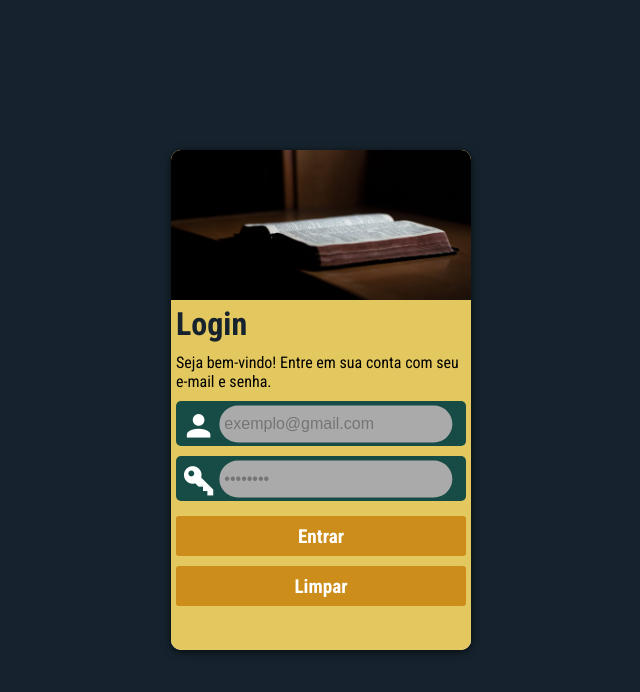
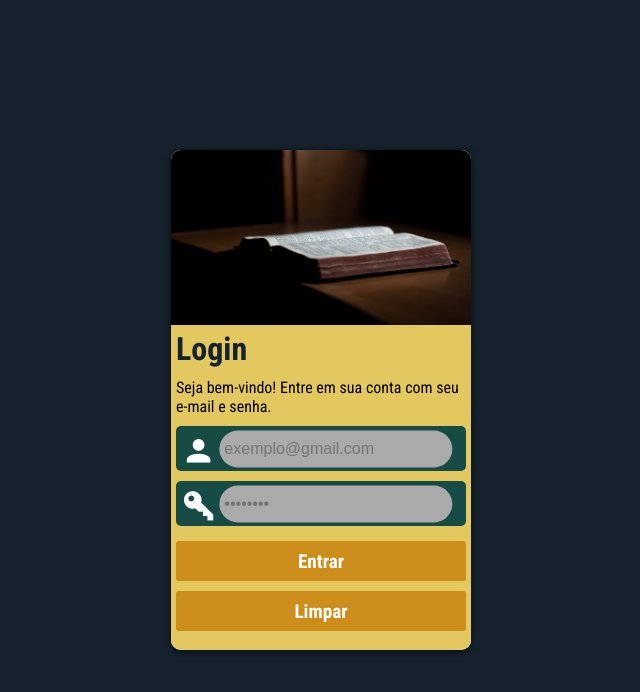
Before and after one commit to hugopfe/projeto-login, a plain HTML site: page index.html in a window 1280 px wide. Shown: the whole page, without its empty margins (319-959 px from the left). Drawn offline with Linux system fonts and the light colour scheme.

Commit message:
Update style.css

```diff
--- a/styles/style.css
+++ b/styles/style.css
@@ -42,14 +42,14 @@ main > #login {
 }
 
 main > #login > #image {
-    height: 30%;
+    height: 35%;
     background: var(--color1) url(../images/bible.jpg) center no-repeat;
     background-size: cover;
 }
 
 main > #login > #form {
     width: 100%;
-    height: 70%;
+    height: 65%;
     background-color: var(--color2);
 }
 
```
